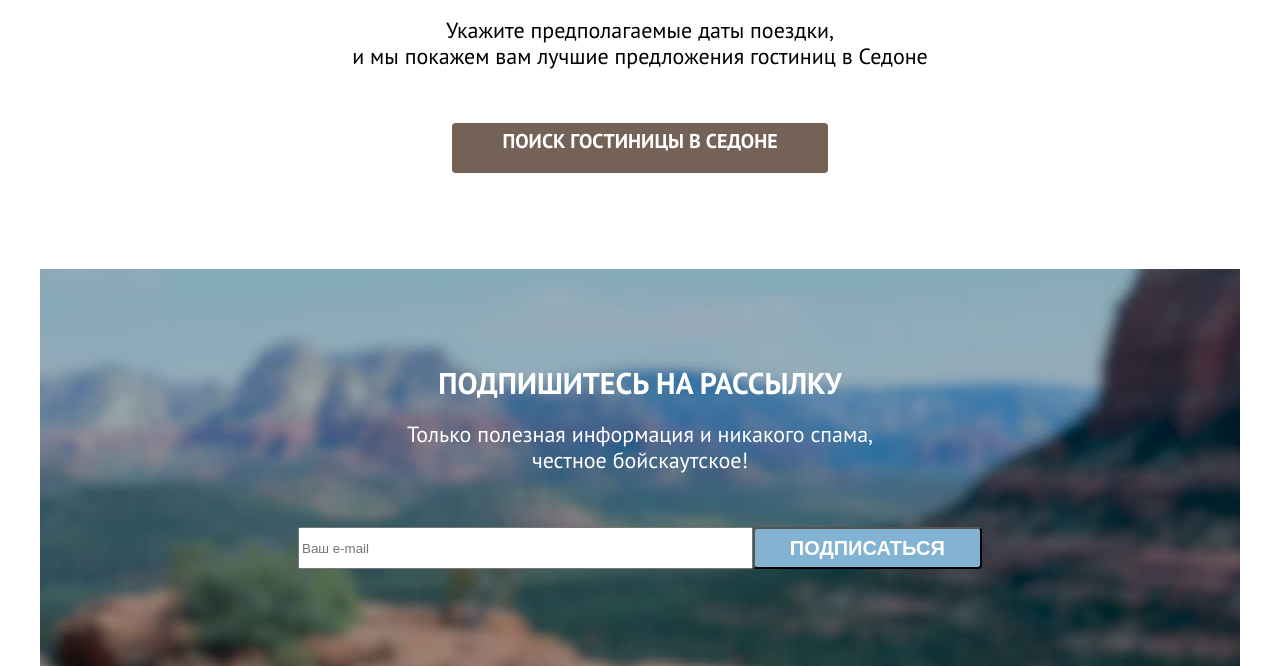
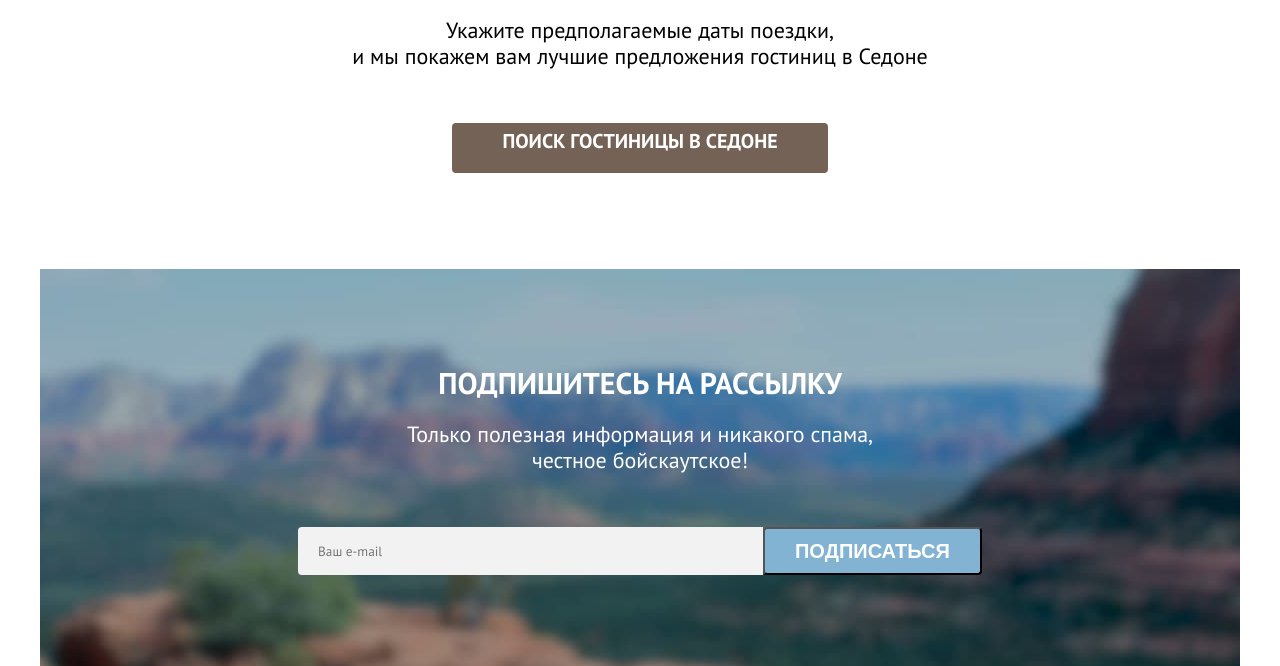
Before and after one commit to htmlacademy-htmlcss/2418863-sedona-38, a plain HTML site: page index.html in a window 1280 px wide. Shown: the part 2763-3429 px from the top of the page. Drawn offline with Linux system fonts and the light colour scheme.

Commit message:
Вносит мелкие правки

```diff
--- a/styles/styles.css
+++ b/styles/styles.css
@@ -517,10 +517,11 @@ button {
   background-size: 12px 12px;
 }
 
+/*
 .visually-hidden {
   position: fixed;
   transform: scale(0);
-}
+}*/
 
 
 .inner-header-title {
@@ -620,12 +621,14 @@ button {
 }
 
 .select-setting {
-  width: 400px;
+  display: block;
+  width: 292px;
   margin-left: auto;
-  margin-right: 70px;
   box-sizing: border-box;
 
 }
+
+
 
 
 .sorting-title {
@@ -686,8 +689,6 @@ button {
   color: #fff;
   text-decoration: none;
 }
-
-
 
 
 .rating,
@@ -756,5 +757,12 @@ button {
 }
 
 .subscribe-field {
+  padding: 12px 20px;
+  font-family: inherit;
+  line-height: 24px;
+  color: rgba(0, 0, 0, 1);
+  background-color: rgba(242, 242, 242, 1);
+  border: none;
+  border-radius: 4px 0 0 4px;
   width: 452px;
 }
```
